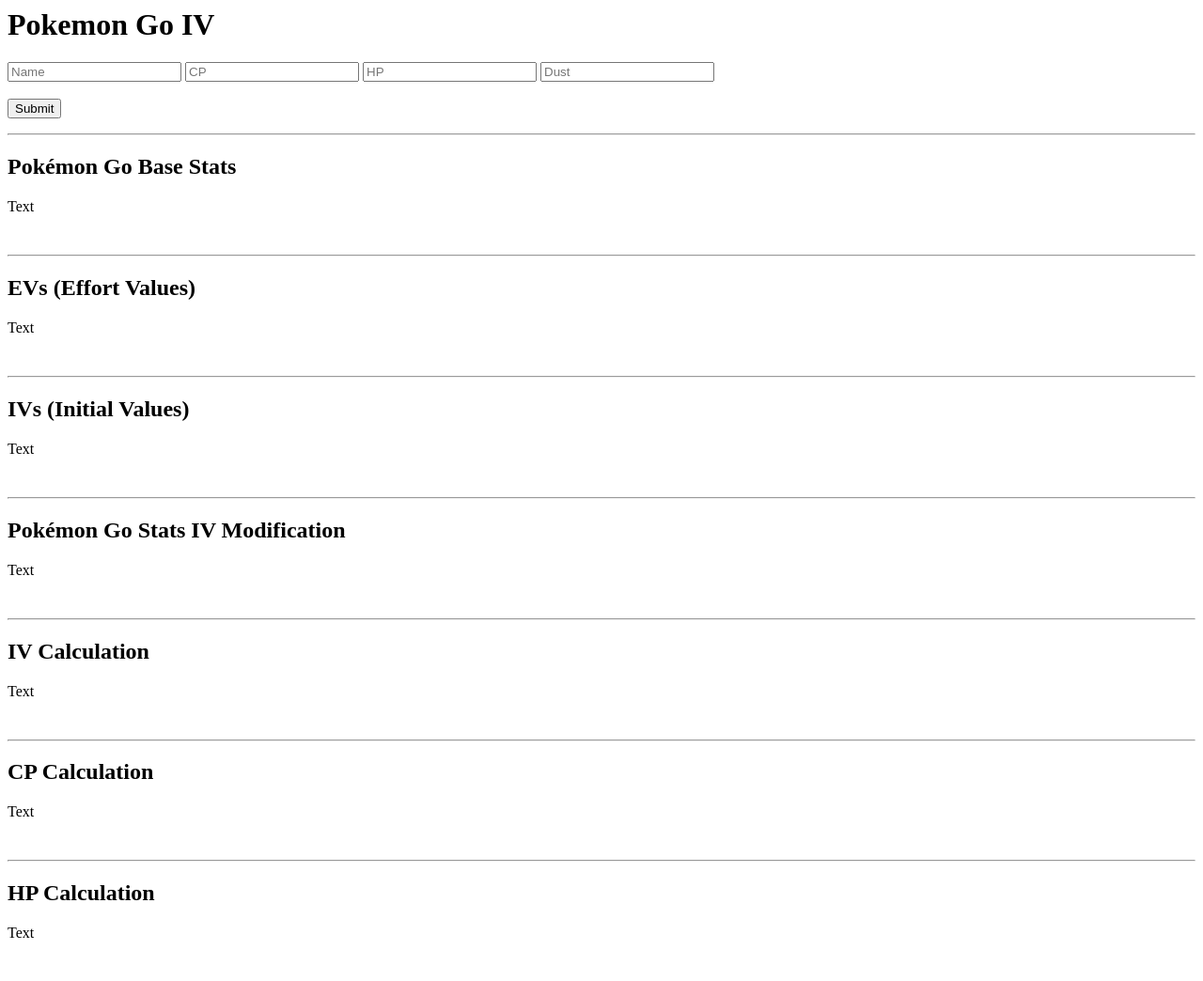
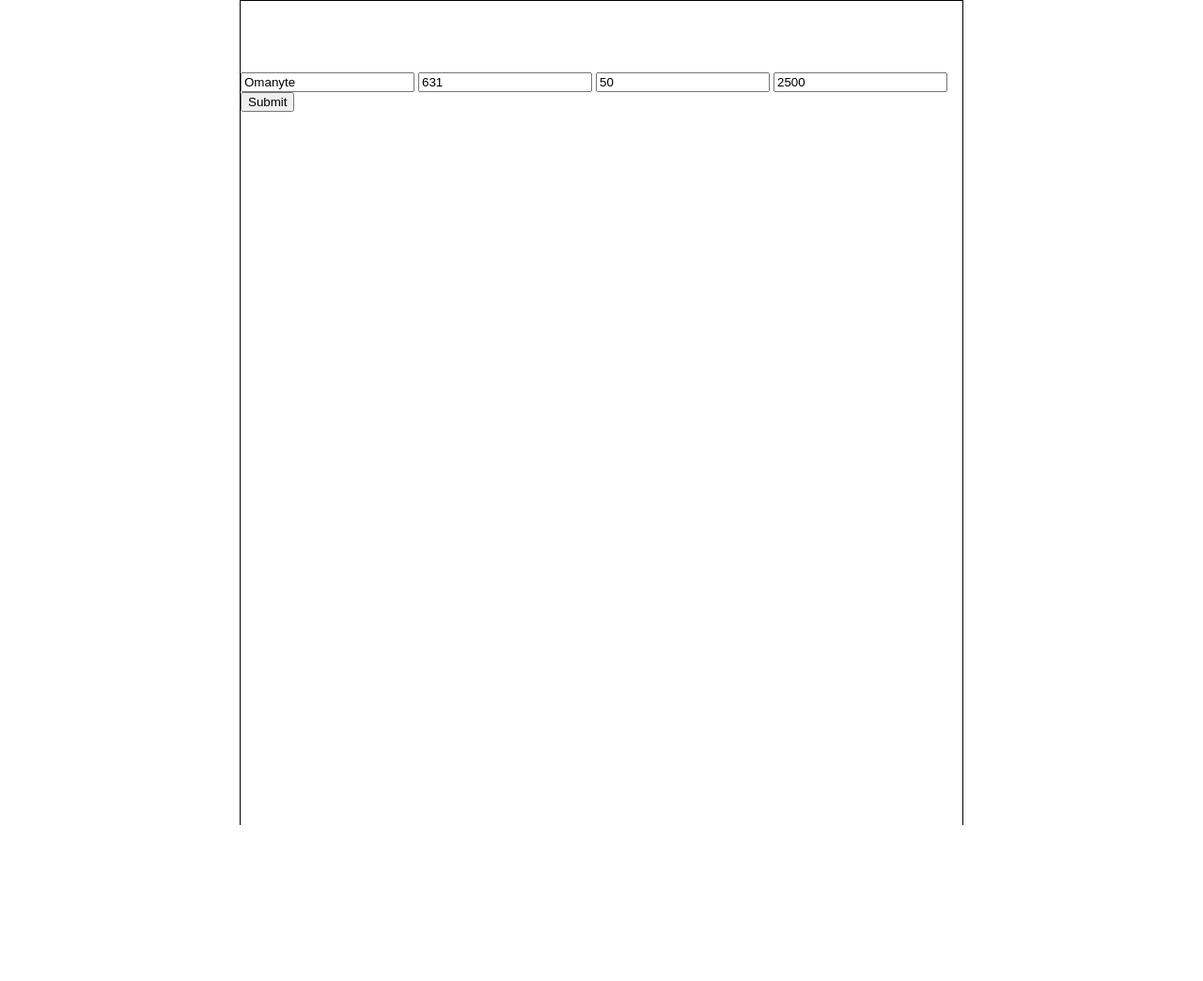
Before and after one commit to chriskoh/pokemongo, a Flask app: template templates/form.html in a window 1280 px wide. Shown: the whole page at 94% size. After the commit the page ends 878 px from the top, so only its background shows below. Run offline with Flask 2, Linux system fonts and the light colour scheme; the template is opened without the code that fills it: most values are stand-ins (such as "Sample title", 1, 10 or a date in 2020).

Commit message:
formatting form

```diff
--- a/static/style.css
+++ b/static/style.css
@@ -149,3 +149,23 @@
     top: 0;
     position:absolute;
 }
+#boxwrapper{
+    position:fixed;
+    top:0;
+    left:0;
+    height: 100%;
+    width: 100%;
+    overflow: scroll;
+}
+#box {
+    height: 100%;
+    width: 60%;
+    margin: 0 auto;
+    padding-top: 2cm;
+    border: 1px solid black;
+}
+#inputbox {
+    height: 5%;
+    width: 100%;
+    float: left;
+}
--- a/templates/form.html
+++ b/templates/form.html
@@ -6,59 +6,24 @@
 
 	<body>
 
-        <h1>Pokemon Go IV</h1>
+        <div id="boxwrapper">
 
-        <form method="post" action="{{ url_for("cp") }}" id="pkmnSelect" style="position: relative;">
+            <div id="box">
 
+                <div id="inputbox">
+                    <form method="post" action="{{ url_for("cp") }}" id="pkmnSelect" style="position: relative;">
+                        <input list="test" name="nameph" value="Omanyte" placeholder="Name">
+                            <datalist id="test">
+                                {{pkmndatalist}}
+                            </datalist>
+                        <input type="number" name="aCP" value="631" placeholder="CP">
+                        <input type="number" name="HP" value="50" placeholder="HP">
+                        <input type="number" name="DUST" value="2500" placeholder="Dust">
+                        <input type="submit" >
+                    </form>
+                </div>
 
-                <input list="test" name="nameph" placeholder="Name">
-                    <datalist id="test">
-                        {{pkmndatalist}}
-                    </datalist>
-
-                <input type="number" name="aCP" placeholder="CP">
-
-                <input type="number" name="HP" placeholder="HP">
-
-                <input type="number" name="DUST" placeholder="Dust">
-
-                <br /><br /><input type="submit" ><br />
-        </form>
-
-        <hr>
-        <h2>Pokémon Go Base Stats</h2>
-        <p>Text</p>
-        <br />
-
-        <hr>
-        <h2>EVs (Effort Values)</h2>
-        <p>Text</p>
-        <br />
-
-        <hr>
-        <h2>IVs (Initial Values)</h2>
-        <p>Text</p>
-        <br />
-
-        <hr>
-        <h2>Pokémon Go Stats IV Modification</h2>
-        <p>Text</p>
-        <br />
-
-        <hr>
-        <h2>IV Calculation</h2>
-        <p>Text</p>
-        <br />
-
-        <hr>
-        <h2>CP Calculation</h2>
-        <p>Text</p>
-        <br />
-
-        <hr>
-        <h2>HP Calculation</h2>
-        <p>Text</p>
-        <br />
-
+            </div>
+        </div>
 	</body>
 </html>
```
